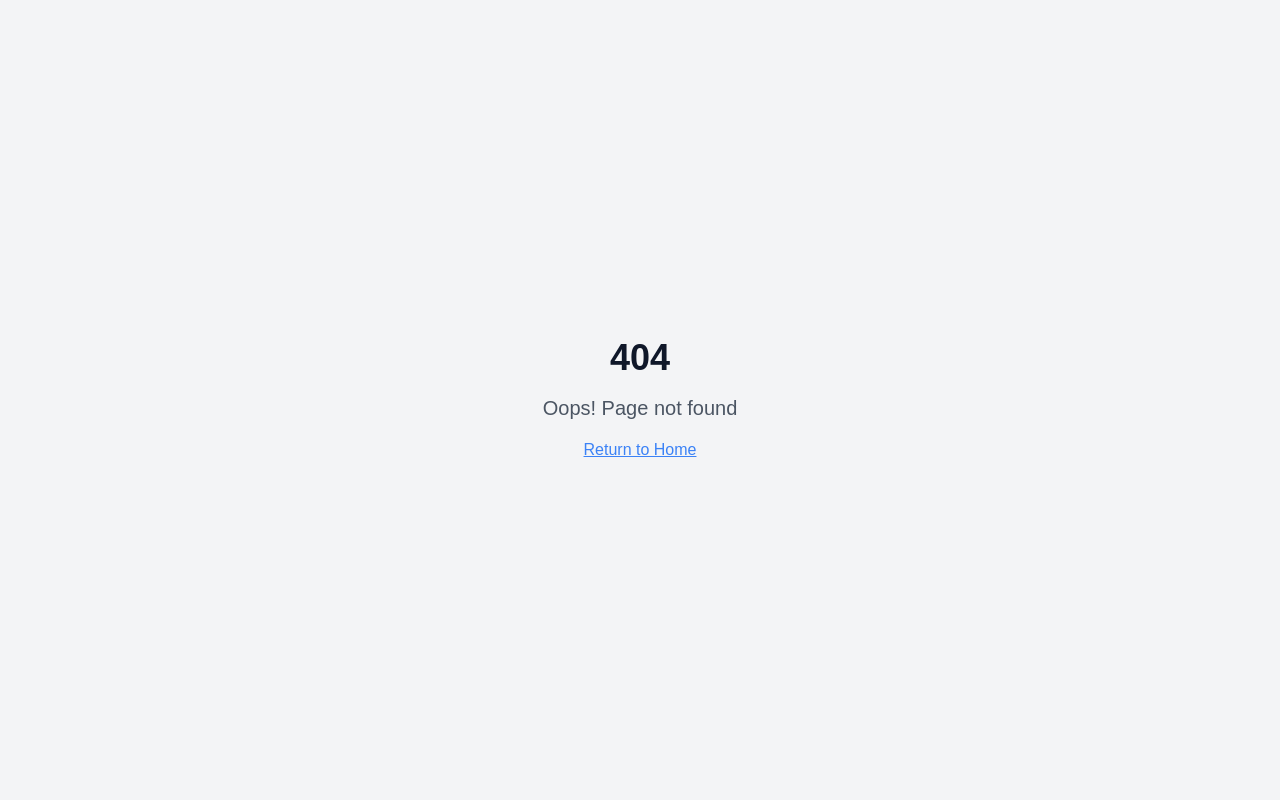
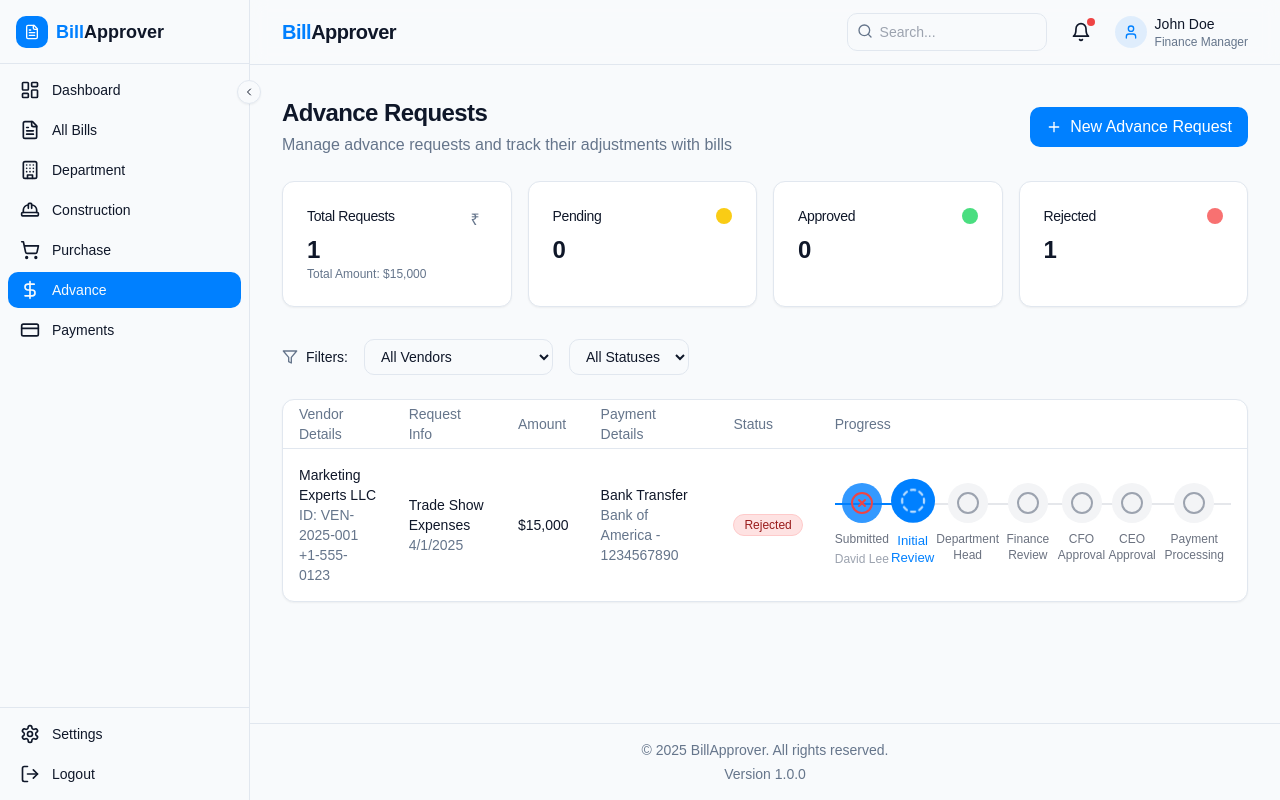
Before and after one commit to thevishaljaiswal/bill-approver-haven, a React (Vite) app: page /bills/advance in a window 1280 px wide. Before the commit this address had no page. Built offline with nearby package versions, Linux system fonts and the light colour scheme.

Commit message:
Add advance request integration
Integrate advance requests with other bill types.

```diff
--- a/src/App.tsx
+++ b/src/App.tsx
@@ -17,6 +17,7 @@ import PurchaseBillForm from "@/pages/billForms/PurchaseBillForm";
 import AdvanceRequestForm from "@/pages/billForms/AdvanceRequestForm";
 import NotFound from "./pages/NotFound";
 import PurchaseBills from "@/pages/PurchaseBills";
+import AdvanceBills from "@/pages/AdvanceBills";
 
 const queryClient = new QueryClient();
 
@@ -116,6 +117,14 @@ const App = () => (
               }
             />
             <Route path="*" element={<NotFound />} />
+            <Route
+              path="/bills/advance"
+              element={
+                <AppLayout>
+                  <AdvanceBills />
+                </AppLayout>
+              }
+            />
           </Routes>
         </BrowserRouter>
       </TooltipProvider>
--- /dev/null
+++ b/src/pages/AdvanceBills.tsx
@@ -0,0 +1,198 @@
+
+import React, { useState } from 'react';
+import { Link } from 'react-router-dom';
+import { useBillContext, BillType, BillStatus, AdvanceRequestBill } from '@/context/BillContext';
+import { Table, TableHeader, TableRow, TableHead, TableBody, TableCell } from '@/components/ui/table';
+import { Card, CardContent, CardHeader, CardTitle } from '@/components/ui/card';
+import { Filter, Plus } from 'lucide-react';
+import StatusBadge from '@/components/ui/StatusBadge';
+import ApprovalStages from '@/components/ui/ApprovalStages';
+
+const AdvanceBills: React.FC = () => {
+  const { bills } = useBillContext();
+  const [vendorFilter, setVendorFilter] = useState<string>('all');
+  const [statusFilter, setStatusFilter] = useState<BillStatus | 'all'>('all');
+
+  // Filter for advance request bills
+  const advanceBills = bills
+    .filter((bill): bill is AdvanceRequestBill =>
+      bill.type === BillType.ADVANCE_REQUEST &&
+      (statusFilter === 'all' || bill.status === statusFilter) &&
+      (vendorFilter === 'all' || bill.vendorName === vendorFilter)
+    );
+
+  // Get unique vendors
+  const vendors = Array.from(new Set(
+    bills
+      .filter((bill): bill is AdvanceRequestBill => bill.type === BillType.ADVANCE_REQUEST)
+      .map(bill => bill.vendorName)
+  ));
+
+  // Calculate statistics
+  const stats = {
+    total: advanceBills.length,
+    pending: advanceBills.filter(b => b.status === BillStatus.PENDING).length,
+    approved: advanceBills.filter(b => b.status === BillStatus.APPROVED).length,
+    rejected: advanceBills.filter(b => b.status === BillStatus.REJECTED).length,
+    totalAmount: advanceBills.reduce((sum, bill) => sum + bill.amountRequested, 0)
+  };
+
+  return (
+    <div className="animate-fade-in">
+      <div className="flex items-center justify-between mb-6">
+        <div>
+          <h1 className="text-2xl font-bold tracking-tight">Advance Requests</h1>
+          <p className="text-muted-foreground mt-1">
+            Manage advance requests and track their adjustments with bills
+          </p>
+        </div>
+        <Link
+          to="/bills/advance/new"
+          className="inline-flex items-center gap-2 bg-primary text-white px-4 py-2 rounded-md hover:bg-primary/90 transition-colors"
+        >
+          <Plus className="h-4 w-4" />
+          New Advance Request
+        </Link>
+      </div>
+
+      <div className="grid gap-4 md:grid-cols-4 mb-8">
+        <Card>
+          <CardHeader className="flex flex-row items-center justify-between space-y-0 pb-2">
+            <CardTitle className="text-sm font-medium">Total Requests</CardTitle>
+            <div className="h-4 w-4 text-muted-foreground">₹</div>
+          </CardHeader>
+          <CardContent>
+            <div className="text-2xl font-bold">{stats.total}</div>
+            <p className="text-xs text-muted-foreground">
+              Total Amount: ${stats.totalAmount.toLocaleString()}
+            </p>
+          </CardContent>
+        </Card>
+
+        <Card>
+          <CardHeader className="flex flex-row items-center justify-between space-y-0 pb-2">
+            <CardTitle className="text-sm font-medium">Pending</CardTitle>
+            <div className="h-4 w-4 rounded-full bg-yellow-400" />
+          </CardHeader>
+          <CardContent>
+            <div className="text-2xl font-bold">{stats.pending}</div>
+          </CardContent>
+        </Card>
+
+        <Card>
+          <CardHeader className="flex flex-row items-center justify-between space-y-0 pb-2">
+            <CardTitle className="text-sm font-medium">Approved</CardTitle>
+            <div className="h-4 w-4 rounded-full bg-green-400" />
+          </CardHeader>
+          <CardContent>
+            <div className="text-2xl font-bold">{stats.approved}</div>
+          </CardContent>
+        </Card>
+
+        <Card>
+          <CardHeader className="flex flex-row items-center justify-between space-y-0 pb-2">
+            <CardTitle className="text-sm font-medium">Rejected</CardTitle>
+            <div className="h-4 w-4 rounded-full bg-red-400" />
+          </CardHeader>
+          <CardContent>
+            <div className="text-2xl font-bold">{stats.rejected}</div>
+          </CardContent>
+        </Card>
+      </div>
+
+      <div className="flex items-center gap-4 mb-6">
+        <div className="flex items-center gap-2">
+          <Filter className="h-4 w-4 text-muted-foreground" />
+          <span className="text-sm font-medium">Filters:</span>
+        </div>
+
+        <select
+          className="form-select"
+          value={vendorFilter}
+          onChange={(e) => setVendorFilter(e.target.value)}
+        >
+          <option value="all">All Vendors</option>
+          {vendors.map((vendor) => (
+            <option key={vendor} value={vendor}>{vendor}</option>
+          ))}
+        </select>
+
+        <select
+          className="form-select"
+          value={statusFilter}
+          onChange={(e) => setStatusFilter(e.target.value as BillStatus | 'all')}
+        >
+          <option value="all">All Statuses</option>
+          {Object.values(BillStatus).map((status) => (
+            <option key={status} value={status}>{status}</option>
+          ))}
+        </select>
+      </div>
+
+      <Card>
+        <Table>
+          <TableHeader>
+            <TableRow>
+              <TableHead>Vendor Details</TableHead>
+              <TableHead>Request Info</TableHead>
+              <TableHead>Amount</TableHead>
+              <TableHead>Payment Details</TableHead>
+              <TableHead>Status</TableHead>
+              <TableHead>Progress</TableHead>
+            </TableRow>
+          </TableHeader>
+          <TableBody>
+            {advanceBills.map((bill) => (
+              <TableRow key={bill.id}>
+                <TableCell>
+                  <div>
+                    <div className="font-medium">{bill.vendorName}</div>
+                    <div className="text-sm text-muted-foreground">
+                      ID: {bill.vendorId}
+                    </div>
+                    <div className="text-sm text-muted-foreground">
+                      {bill.contactNumber}
+                    </div>
+                  </div>
+                </TableCell>
+                <TableCell>
+                  <div>
+                    <div className="font-medium">{bill.purpose}</div>
+                    <div className="text-sm text-muted-foreground">
+                      {new Date(bill.requestDate).toLocaleDateString()}
+                    </div>
+                  </div>
+                </TableCell>
+                <TableCell>
+                  <div className="font-medium">
+                    ${bill.amountRequested.toLocaleString()}
+                  </div>
+                </TableCell>
+                <TableCell>
+                  <div>
+                    <div className="font-medium">{bill.paymentMethod}</div>
+                    <div className="text-sm text-muted-foreground">
+                      {bill.bankDetails}
+                    </div>
+                  </div>
+                </TableCell>
+                <TableCell>
+                  <StatusBadge status={bill.status} />
+                </TableCell>
+                <TableCell>
+                  <ApprovalStages
+                    currentStage={bill.currentStage}
+                    approvals={bill.approvals}
+                    className="w-full"
+                  />
+                </TableCell>
+              </TableRow>
+            ))}
+          </TableBody>
+        </Table>
+      </Card>
+    </div>
+  );
+};
+
+export default AdvanceBills;
```
